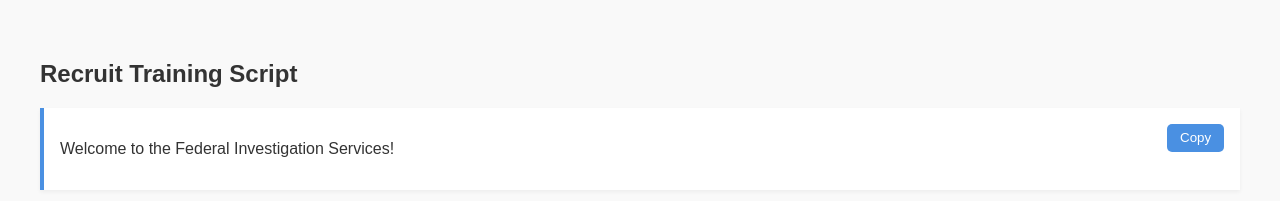
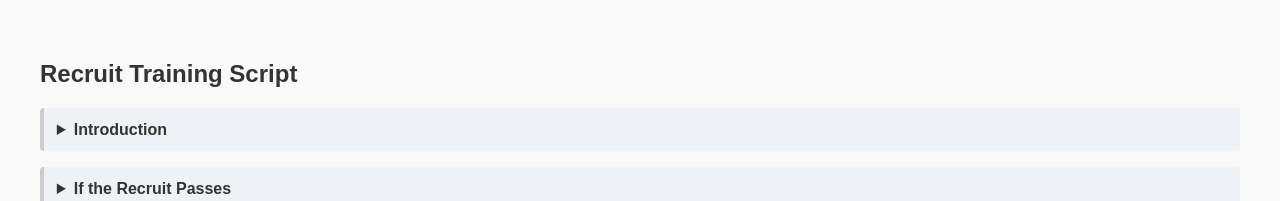
Before and after one commit to RavenFyre/fistesting, a plain HTML site: page index.html in a window 1280 px wide. Shown: the top 201 px of the page. Drawn offline with Linux system fonts and the light colour scheme.

Commit message:
Updated index.html to add a collapsible section for the Introduction

```diff
--- a/index.html
+++ b/index.html
@@ -11,6 +11,9 @@
 
   <h2>Recruit Training Script</h2>
 
+  <details>
+
+    <summary>Introduction</summary>
     <div class="script-block">
       <p id="script1">Welcome to the Federal Investigation Services!</p>
       <button class="copy-btn" onclick="copyText('script1')">Copy</button>
@@ -45,6 +48,7 @@
       <p id="script7">Do you have any questions before we begin?</p>
       <button class="copy-btn" onclick="copyText('script7')">Copy</button>
     </div>
+  </details>
 
   <details>
     <summary>If the Recruit Passes</summary>
```
Lines whose indentation alone changed are shown as unchanged.
